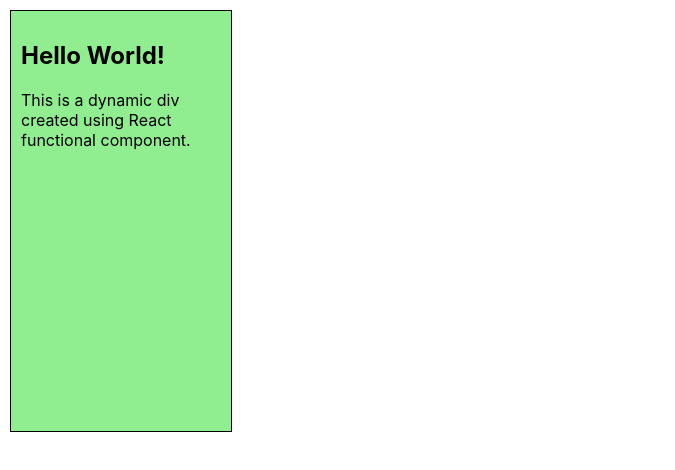
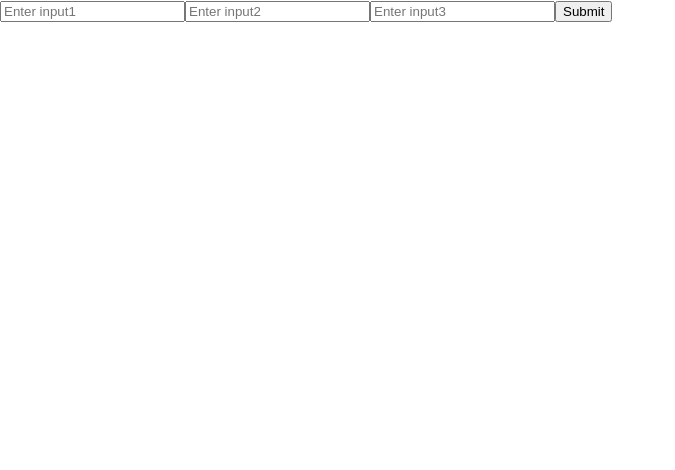
Before and after one commit to vijay4211/parent_to_child, a React (Create React App) app: page / in a window 1280 px wide. Shown: the top 470 px of the page, without its empty margins (0-675 px from the left). Built offline with nearby package versions, Linux system fonts and the light colour scheme.

Commit message:
create basic form

```diff
--- a/src/App.js
+++ b/src/App.js
@@ -1,15 +1,10 @@
-import React from 'react';
-import Dynamic from './Dynamic';
+import FormComponent from "./FormComponent";
 
 const App = () => {
   return (
     <div>
-      <Dynamic backgroundColor="lightgreen"  height="400px">
-        <h2>Hello World!</h2>
-        <p>This is a dynamic div created using React functional component.</p>
-      </Dynamic>
+      <FormComponent />
     </div>
   );
 };
-
 export default App;
--- a/src/Dynamic.js
+++ /dev/null
@@ -1,20 +0,0 @@
-import React from 'react';
-
-const Dynamic = ({ backgroundColor, width, height, children }) => {
-  const divStyle = {
-    backgroundColor: backgroundColor || "lightblue",
-    width: width || '200px',
-    height: height || '200px',
-    border: '1px solid black',
-    padding: '10px',
-    margin: '10px'
-  };
-
-  return (
-    <div style={divStyle}>
-      {children}
-    </div>
-  );
-};
-
-export default Dynamic;
--- /dev/null
+++ b/src/FormComponent.js
@@ -0,0 +1,46 @@
+
+
+
+import React, { useState } from 'react';
+
+const FormComponent = () => {
+  const [formData, setFormData] = useState([
+    { id: 1, name: 'input1', value: '' },
+    { id: 2, name: 'input2', value: '' },
+    { id: 3, name: 'input3', value: '' }
+  ]);
+
+  const handleChange = (event, id) => {
+    const updatedFormData = formData.map(item => {
+      if (item.id === id) {
+        return { ...item, value: event.target.value };
+      }
+      return item;
+    });
+    setFormData(updatedFormData);
+  };
+
+  const handleSubmit = (event) => {
+    event.preventDefault();
+    console.log(formData);
+    // Here you can handle form submission logic
+  };
+
+  return (
+    <form onSubmit={handleSubmit}>
+      {formData.map(item => (
+        <input
+          key={item.id}
+          type="text"
+          name={item.name}
+          value={item.value}
+          onChange={(event) => handleChange(event, item.id)}
+          placeholder={`Enter ${item.name}`}
+        />
+      ))}
+      <button type="submit">Submit</button>
+    </form>
+  );
+};
+
+export default FormComponent;
```
